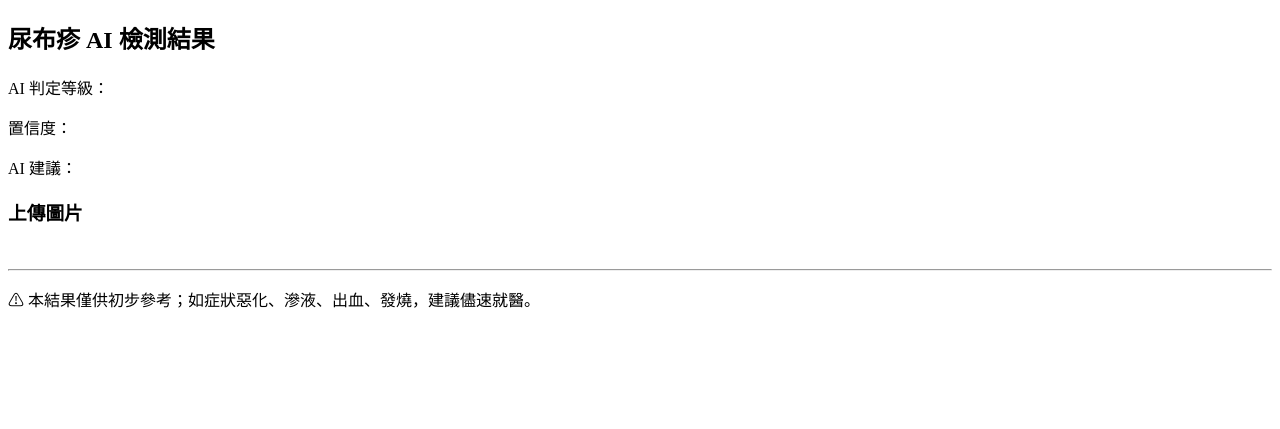
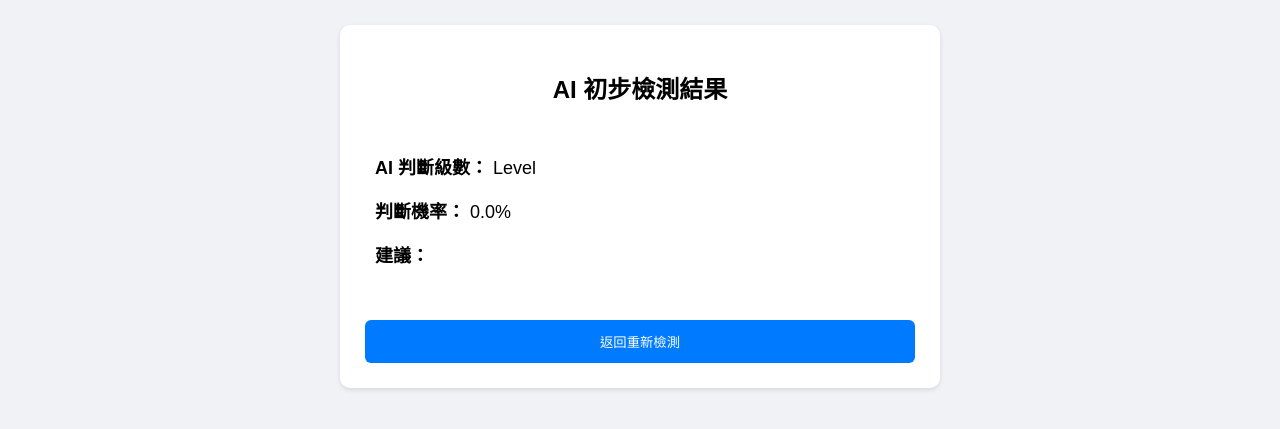
Before and after one commit to roger931212/diaper-ai-web, a FastAPI app: template templates/result.html in a window 1280 px wide. Shown: the top 429 px of the page. Run offline with FastAPI, Linux system fonts and the light colour scheme; the template is opened without the code that fills it, so the values that code supplies are empty.

Commit message:
Update result.html

```diff
--- a/templates/result.html
+++ b/templates/result.html
@@ -1,22 +1,65 @@
 <!DOCTYPE html>
-<html>
+<html lang="zh-Hant">
 <head>
-    <meta charset="UTF-8">
+    <meta charset="UTF-8" />
     <title>AI 檢測結果</title>
+
+    <style>
+        body {
+            font-family: Arial;
+            max-width: 600px;
+            margin: auto;
+            padding: 25px;
+            background: #f0f2f5;
+        }
+
+        .card {
+            background: white;
+            padding: 25px;
+            border-radius: 10px;
+            box-shadow: 0px 2px 5px rgba(0,0,0,0.1);
+        }
+
+        h2 {
+            text-align: center;
+        }
+
+        .ai-result {
+            padding: 10px;
+            margin-top: 20px;
+            font-size: 18px;
+        }
+
+        .back-btn {
+            margin-top: 25px;
+            padding: 12px;
+            background: #007bff;
+            color: white;
+            width: 100%;
+            border: none;
+            border-radius: 6px;
+            cursor: pointer;
+        }
+
+        .back-btn:hover {
+            background: #005fcc;
+        }
+    </style>
 </head>
+
 <body>
 
-<h2>尿布疹 AI 檢測結果</h2>
+<div class="card">
+    <h2>AI 初步檢測結果</h2>
 
-<p>AI 判定等級：<b>{{ case.ai_level }}</b></p>
-<p>置信度：{{ case.ai_prob }}</p>
-<p>AI 建議：{{ case.ai_suggestion }}</p>
+    <div class="ai-result">
+        <p><b>AI 判斷級數：</b> Level {{ case.ai_level }}</p>
+        <p><b>判斷機率：</b> {{ "%.1f" % (case.ai_prob * 100) }}%</p>
+        <p><b>建議：</b> {{ case.ai_suggestion }}</p>
+    </div>
 
-<h3>上傳圖片</h3>
-<img src="{{ case.image_url }}" width="200">
-
-<hr>
-<p>⚠ 本結果僅供初步參考；如症狀惡化、滲液、出血、發燒，建議儘速就醫。</p>
+    <button class="back-btn" onclick="location.href='/form'">返回重新檢測</button>
+</div>
 
 </body>
 </html>
```
